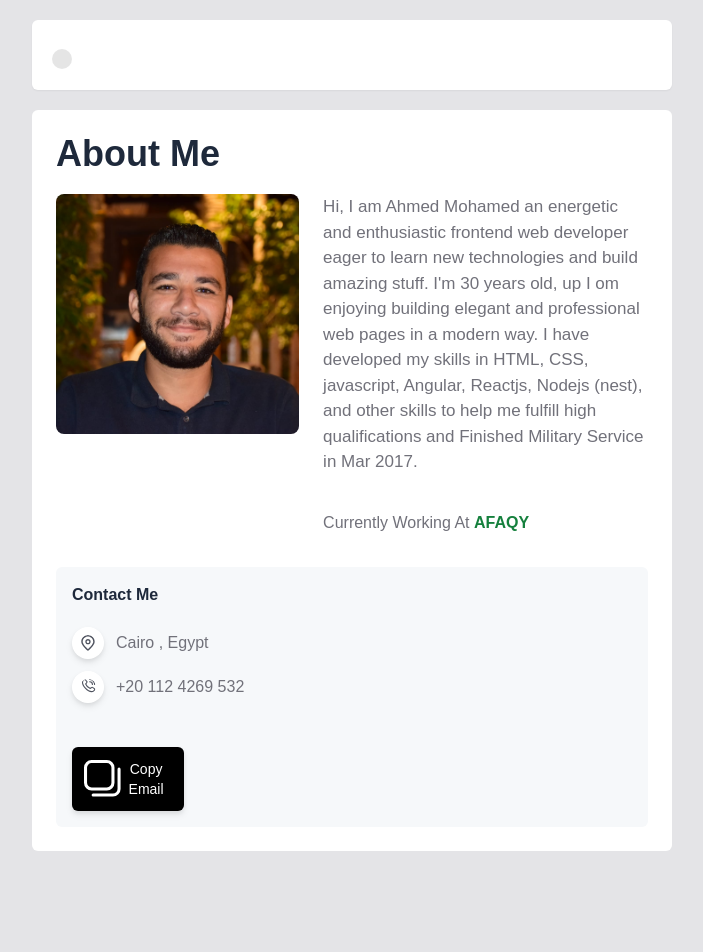
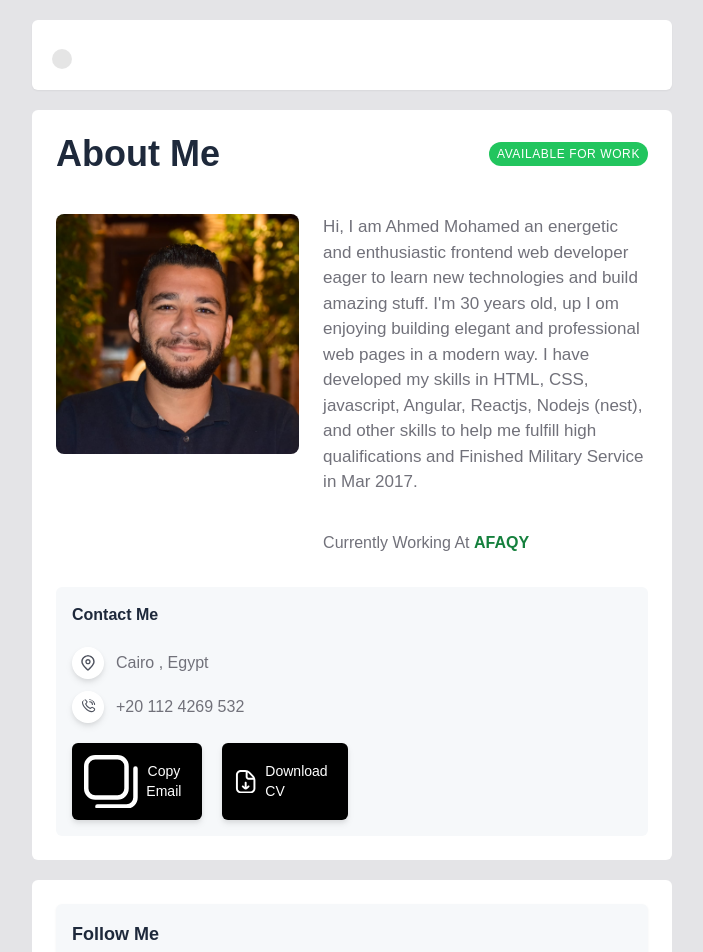
Before and after one commit to ahmedmohamed26/portfolio, a Next.js app: page / in a window 1280 px wide. Shown: the top 952 px of the page, without its empty margins (288-991 px from the left). Before the commit the page ends 871 px from the top, so only its background shows below. Built offline with nearby package versions, Linux system fonts and the light colour scheme.

Commit message:
Add footer

```diff
--- a/app/layout.tsx
+++ b/app/layout.tsx
@@ -2,6 +2,7 @@
 import "./globals.css";
 import type { Metadata } from "next";
 import { Providers } from "@/components/providers/providers";
+import Footer from "@/components/footer/footer";
 
 export const metadata: Metadata = {
   title: "Create Next App",
@@ -19,6 +20,7 @@
         <Providers>
           <Header />
           {children}
+          <Footer />
         </Providers>
       </body>
     </html>
--- a/app/page.tsx
+++ b/app/page.tsx
@@ -2,25 +2,32 @@
 
 import Image from "next/image";
 import Link from "next/link";
-import { CopyIcon, MarkerIcon, PhoneIcon } from "../public/svgs";
+import { CopyIcon, MarkerIcon, PhoneIcon, DownloadIcon } from "../public/svgs";
+import { useState } from "react";
 
 export default function Home() {
+  const [copied, setCopied] = useState<boolean>(false);
   const copylink = (entryText: any) => {
     navigator.clipboard.writeText(entryText);
+    setCopied(true);
+    setTimeout(() => {
+      setCopied(false);
+    }, 1000);
   };
 
   return (
     <section className="wrapper dark:bg-dark-gray">
       <div className="flex justify-between items-center">
-        <h1 className="text-4xl main-color font-PoppinsMedium mb-5 dark:text-light-gray-text">
+        <h1 className="text-4xl main-color font-PoppinsMedium dark:text-light-gray-text">
           About Me
         </h1>
-
-        {/* <h2 className="text-white	text-xs tracking-[.05em] relative bg-green-500 py-1 px-2 rounded-full font-PoppinsRegular">
+        {
+          <h2 className="text-white	text-xs tracking-[.05em] relative bg-green-500 py-1 px-2 rounded-full font-PoppinsRegular">
             AVAILABLE FOR WORK
-        </h2> */}
+          </h2>
+        }
       </div>
-      <div className="profile-details">
+      <div className="profile-details mt-10">
         <div className="info flex justify-between items-top gap-6 lg:flex-row   max-sm:flex-col md:flex-col 	">
           <Image
             width={300}
@@ -71,18 +78,29 @@
                 </span>
               </Link>
             </li>
-            <li className="flex items-center mt-8">
+          </ul>
+          <div className="flex mt-5 gap-5">
             <button
               onClick={() => copylink("ahmed.m.moneem@gmail.com")}
-                className="flex items-center px-3 py-3 rounded-md drop-shadow-md bg-black"
+              className="flex items-center w-[130px] px-3 py-3 rounded-md drop-shadow-md bg-black"
             >
               <CopyIcon className="text-white" />
               <span className="text-white mx-2 text-sm font-PoppinsRegular">
-                  Copy Email
+                {!copied ? "Copy Email" : "Copied"}
               </span>
             </button>
-            </li>
-          </ul>
+            <Link
+              href="/IAhmedMohamed.pdf"
+              target="_blank"
+              download
+              className="flex items-center   px-3 py-3 rounded-md drop-shadow-md bg-black hover:shadow-inner"
+            >
+              <DownloadIcon className="text-white" />
+              <span className="text-white mx-2 text-sm font-PoppinsRegular">
+                Download CV
+              </span>
+            </Link>
+          </div>
         </div>
       </div>
     </section>
--- /dev/null
+++ b/components/footer/footer.tsx
@@ -0,0 +1,18 @@
+import React from "react";
+
+function Footer() {
+  return (
+    <section className="wrapper dark:bg-dark-gray">
+      <div className="flex justify-between items-center bg-[#f6f8fa] p-4 rounded-md dark:bg-soft-gray   drop-shadow-sm">
+        <h2 className="text-lg main-color font-PoppinsRegular dark:text-light-gray-text">
+          Follow Me
+        </h2>
+        <ul>
+          <li></li>
+        </ul>
+      </div>
+    </section>
+  );
+}
+
+export default Footer;
--- a/components/header/header.tsx
+++ b/components/header/header.tsx
@@ -38,7 +38,7 @@
   const pathName = usePathname();
   let [activeTab, setActiveTab] = useState(pathName.replace("/", ""));
   return (
-    <div className="container h-[70px] bg-white shadow-sm flex items-center my-5 rounded-md justify-between p-5 dark:bg-dark-gray sticky top-5">
+    <div className="container z-20 h-[70px] bg-white shadow-sm flex items-center my-5 rounded-md justify-between p-5 dark:bg-dark-gray sticky top-5">
       <ul className="flex ">
         <li className="flex gap-2 ">
           {tabs.map((tab) => (
--- a/public/svgs/index.ts
+++ b/public/svgs/index.ts
@@ -9,3 +9,4 @@
 export { default as DarkmodeIcon } from "./darkmode.svg";
 export { default as ArrowIcon } from "./arrow.svg";
 export { default as ArrowRightIcon } from "./arrow-right.svg";
+export { default as DownloadIcon } from "./download.svg";
```
Also changed, not shown: public/svgs/download.svg (added), 1 other file (tests, documents, lock files or other folders). Lines whose indentation alone changed are shown as unchanged.
